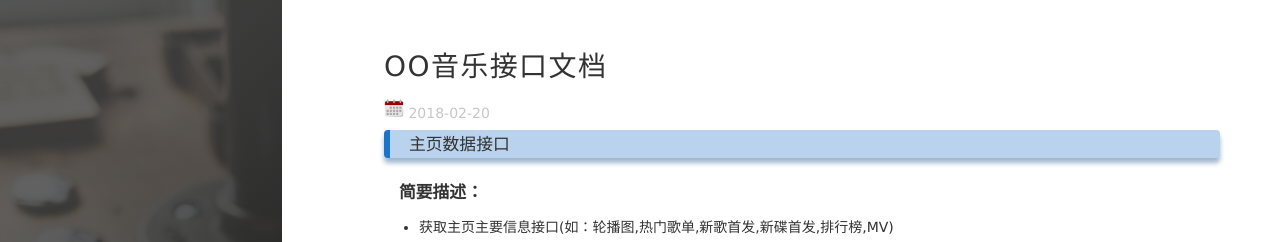
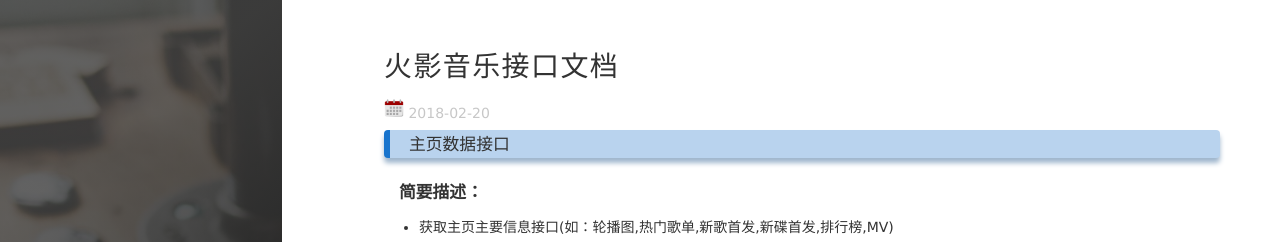
Before and after one commit to qq282126990/qq282126990.github.com, a Jekyll site: the page built from _posts/2018-02-20-20.md, in a window 1280 px wide and 900 px high. Shown: the top 242 px of the window. Built offline with Jekyll 4.4.1, drawn with Linux system fonts in a browser that asks for light colours; nearby versions of some CDN libraries.

Commit message:
Update 2018-02-20-20.md

```diff
--- a/_posts/2018-02-20-20.md
+++ b/_posts/2018-02-20-20.md
@@ -1,8 +1,8 @@
 ---
 layout: post
-title: "OO音乐接口文档"
+title: "火影音乐接口文档"
 date: 2018-02-20
-description: "OO音乐接口文档"
+description: "火影音乐接口文档"
 tag: 博客
 ---
 
```
